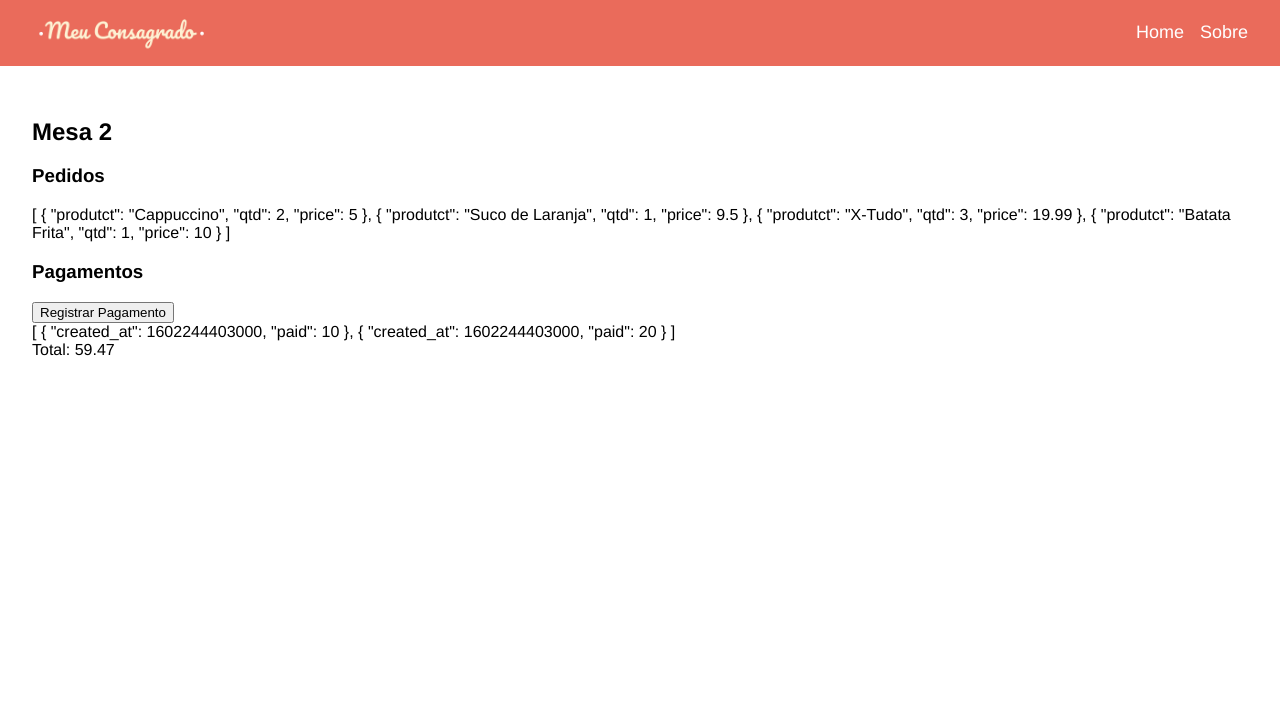
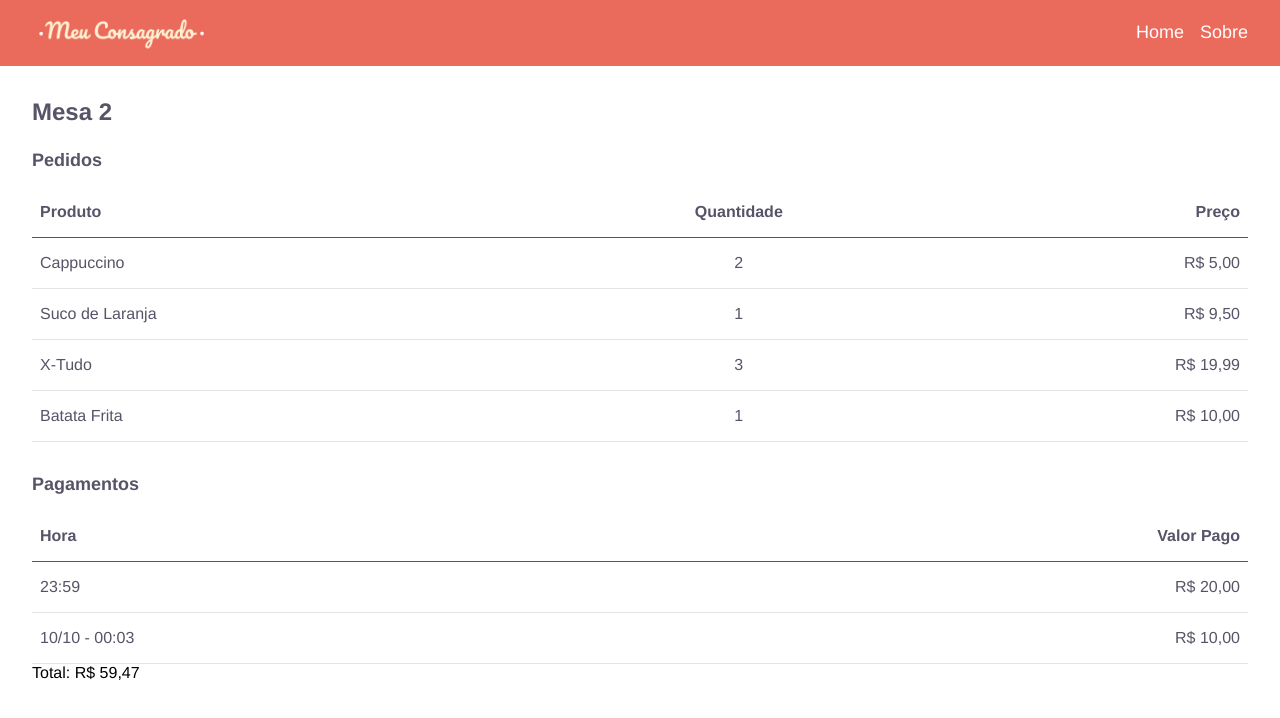
Before and after one commit to rochabianca/meu-consagrado, a Vue app: page /table/2 in a window 1280 px wide. Shown: the top 718 px of the page. Built offline with nearby package versions, Linux system fonts and the light colour scheme.

Commit message:
styling the table component

```diff
--- a/src/components/TableItem.vue
+++ b/src/components/TableItem.vue
@@ -38,6 +38,7 @@ export default {
   @media (max-width: 767px) {
     max-width: 100%;
     justify-content: space-between;
+    align-self: stretch;
   }
   .table-tem__arrow {
     display: none;
--- /dev/null
+++ b/src/filters.js
@@ -0,0 +1,21 @@
+import Vue from "vue";
+
+Vue.filter("price", value => {
+  const price = Number(value)
+    .toFixed(2)
+    .replace(".", ",");
+  return `R$ ${price}`;
+});
+
+Vue.filter("date", date => {
+  const d = new Date(date);
+  let dateFormated = "";
+  let hour = d.getHours();
+  let minutes = d.getMinutes();
+  if (hour < 10) hour = `0${hour}`;
+  if (minutes < 10) minutes = `0${minutes}`;
+  if (hour === 0 || hour < 3) {
+    dateFormated = `${d.getDate()}/${d.getMonth()} - `;
+  }
+  return `${dateFormated} ${hour}:${minutes}`;
+});
--- a/src/main.js
+++ b/src/main.js
@@ -2,6 +2,7 @@ import Vue from "vue";
 import App from "./App.vue";
 import router from "./router";
 import store from "./store";
+import "@/filters";
 
 Vue.config.productionTip = false;
 
--- a/src/store/modules/table.js
+++ b/src/store/modules/table.js
@@ -10,34 +10,34 @@ export default {
         id: 2,
         orders: [
           {
-            produtct: "Cappuccino",
+            product: "Cappuccino",
             qtd: 2,
             price: 5.0
           },
           {
-            produtct: "Suco de Laranja",
+            product: "Suco de Laranja",
             qtd: 1,
             price: 9.5
           },
           {
-            produtct: "X-Tudo",
+            product: "X-Tudo",
             qtd: 3,
             price: 19.99
           },
           {
-            produtct: "Batata Frita",
+            product: "Batata Frita",
             qtd: 1,
             price: 10.0
           }
         ],
         payments: [
           {
-            created_at: Date.now(),
-            paid: 10.0
+            created_at: new Date(2020, 10, 10, 23, 59, 0, 0),
+            paid: 20.0
           },
           {
-            created_at: Date.now(),
-            paid: 20.0
+            created_at: new Date(2020, 10, 10, 0, 3, 0, 0),
+            paid: 10.0
           }
         ]
       },
@@ -45,22 +45,22 @@ export default {
         id: 3,
         orders: [
           {
-            produtct: "Cappuccino",
+            product: "Cappuccino",
             qtd: 2,
             price: 5.0
           },
           {
-            produtct: "Suco de Laranja",
+            product: "Suco de Laranja",
             qtd: 1,
             price: 9.5
           },
           {
-            produtct: "X-Tudo",
+            product: "X-Tudo",
             qtd: 3,
             price: 19.99
           },
           {
-            produtct: "Batata Frita",
+            product: "Batata Frita",
             qtd: 1,
             price: 10.0
           }
@@ -71,22 +71,22 @@ export default {
         id: 4,
         orders: [
           {
-            produtct: "Cappuccino",
+            product: "Cappuccino",
             qtd: 2,
             price: 5.0
           },
           {
-            produtct: "Suco de Laranja",
+            product: "Suco de Laranja",
             qtd: 1,
             price: 9.5
           },
           {
-            produtct: "X-Tudo",
+            product: "X-Tudo",
             qtd: 3,
             price: 19.99
           },
           {
-            produtct: "Batata Frita",
+            product: "Batata Frita",
             qtd: 1,
             price: 10.0
           }
--- a/src/views/Table.vue
+++ b/src/views/Table.vue
@@ -1,29 +1,58 @@
 <template>
-  <div>
-    <div v-if="table" class="table">
+  <div class="table">
+    <div v-if="table">
       <h2 class="table__title">Mesa {{ table.id }}</h2>
       <p class="table__available" v-if="table.orders.length === 0">
         Essa mesa está disponível
       </p>
       <div class="table__orders" v-else>
-        <h3>Pedidos</h3>
-        {{ table.orders }}
+        <h3 class="table__title table__title--subtitle">Pedidos</h3>
+        <table class="table__table">
+          <thead>
+            <th>Produto</th>
+            <th class="table__table__align-center">Quantidade</th>
+            <th class="table__table__align-right">Preço</th>
+          </thead>
+          <tbody>
+            <tr v-for="order in table.orders" :key="order.product">
+              <td>{{ order.product }}</td>
+              <td class="table__table__align-center">{{ order.qtd }}</td>
+              <td class="table__table__align-right">
+                {{ order.price | price }}
+              </td>
+            </tr>
+          </tbody>
+        </table>
       </div>
       <div v-if="table.payments.length > 0" class="table__payments">
-        <h3>Pagamentos</h3>
-        <button @click="showPayBill = true" class="table__payments__button">
-          Registrar Pagamento
-        </button>
+        <h3 class="table__title table__title--subtitle">Pagamentos</h3>
         <div>
-          {{ table.payments }}
+          <table class="table__table">
+            <thead>
+              <th>Hora</th>
+              <th class="table__table__align-right">Valor Pago</th>
+            </thead>
+            <tbody>
+              <tr v-for="payment in table.payments" :key="payment.created_at">
+                <td>{{ payment.created_at | date }}</td>
+                <td class="table__table__align-right">
+                  {{ payment.paid | price }}
+                </td>
+              </tr>
+            </tbody>
+          </table>
         </div>
       </div>
-      <div class="table__total">Total: {{ total }}</div>
+      <div class="table__total">Total: {{ total | price }}</div>
     </div>
-    <pay-bill @new-payment="addNewPayment" v-if="showPayBill" />
     <div v-if="error">
       {{ error }}
     </div>
+    <div @click="showPayBill = true" class="table__total--mobile">
+      <span>Adicionar Pagamento</span>
+      <div class="table__total--mobile__price">{{ total | price }}</div>
+    </div>
+    <pay-bill @new-payment="addNewPayment" v-if="showPayBill" />
   </div>
 </template>
 
@@ -88,4 +117,73 @@ export default {
 };
 </script>
 
-<style lang="scss" scoped></style>
+<style lang="scss" scoped>
+.table {
+  position: relative;
+  .table__title {
+    font-size: 24px;
+    margin-top: 0px;
+    margin-bottom: 24px;
+    color: $dark-blue;
+    &.table__title--subtitle {
+      font-size: 18px;
+      margin-bottom: 16px;
+      font-weight: bold;
+    }
+  }
+  .table__table {
+    margin: 0px;
+    width: 100%;
+    border-collapse: collapse;
+    color: $dark-blue;
+    thead,
+    tbody {
+      text-align: left;
+    }
+    th,
+    td {
+      padding: 16px 8px;
+      vertical-align: middle;
+      border-bottom: 1px solid $gray;
+    }
+    thead {
+      th {
+        border-bottom: 1px solid $dark-blue;
+      }
+    }
+    .table__table__align-center {
+      text-align: center;
+    }
+    .table__table__align-right {
+      text-align: right;
+    }
+  }
+  .table__payments {
+    margin-top: 32px;
+  }
+  .table__total {
+    @media (max-width: 768px) {
+      display: none;
+    }
+  }
+  .table__total--mobile {
+    @media (min-width: 769px) {
+      display: none;
+    }
+    position: fixed;
+    width: calc(100% - 64px);
+    left: 0;
+    right: 0;
+    bottom: 0px;
+    padding: 16px 32px;
+    display: flex;
+    justify-content: space-between;
+    cursor: pointer;
+    background: $dark-blue;
+    color: $white;
+    .table__total--mobile__price {
+      font-weight: bold;
+    }
+  }
+}
+</style>
```
